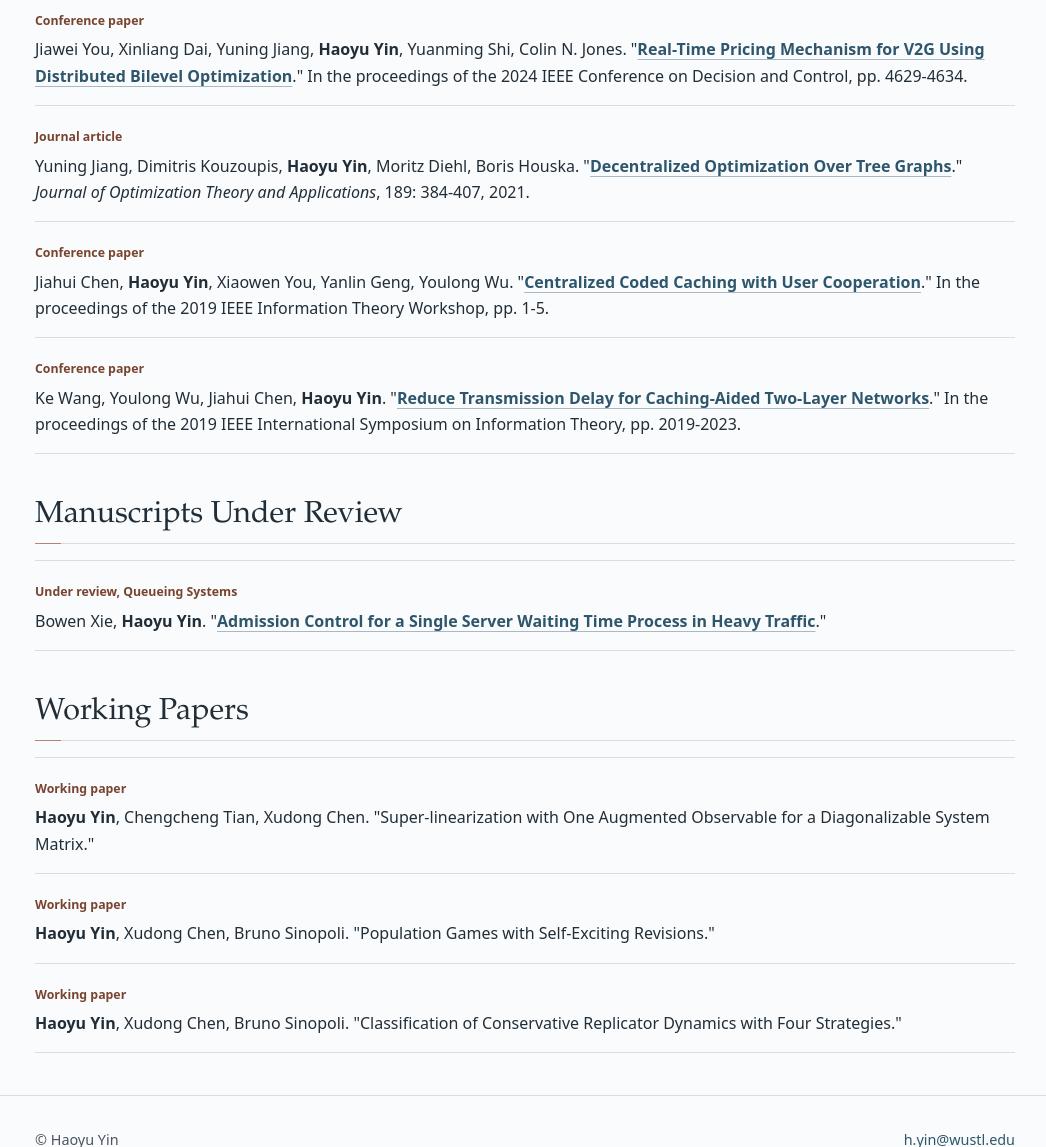
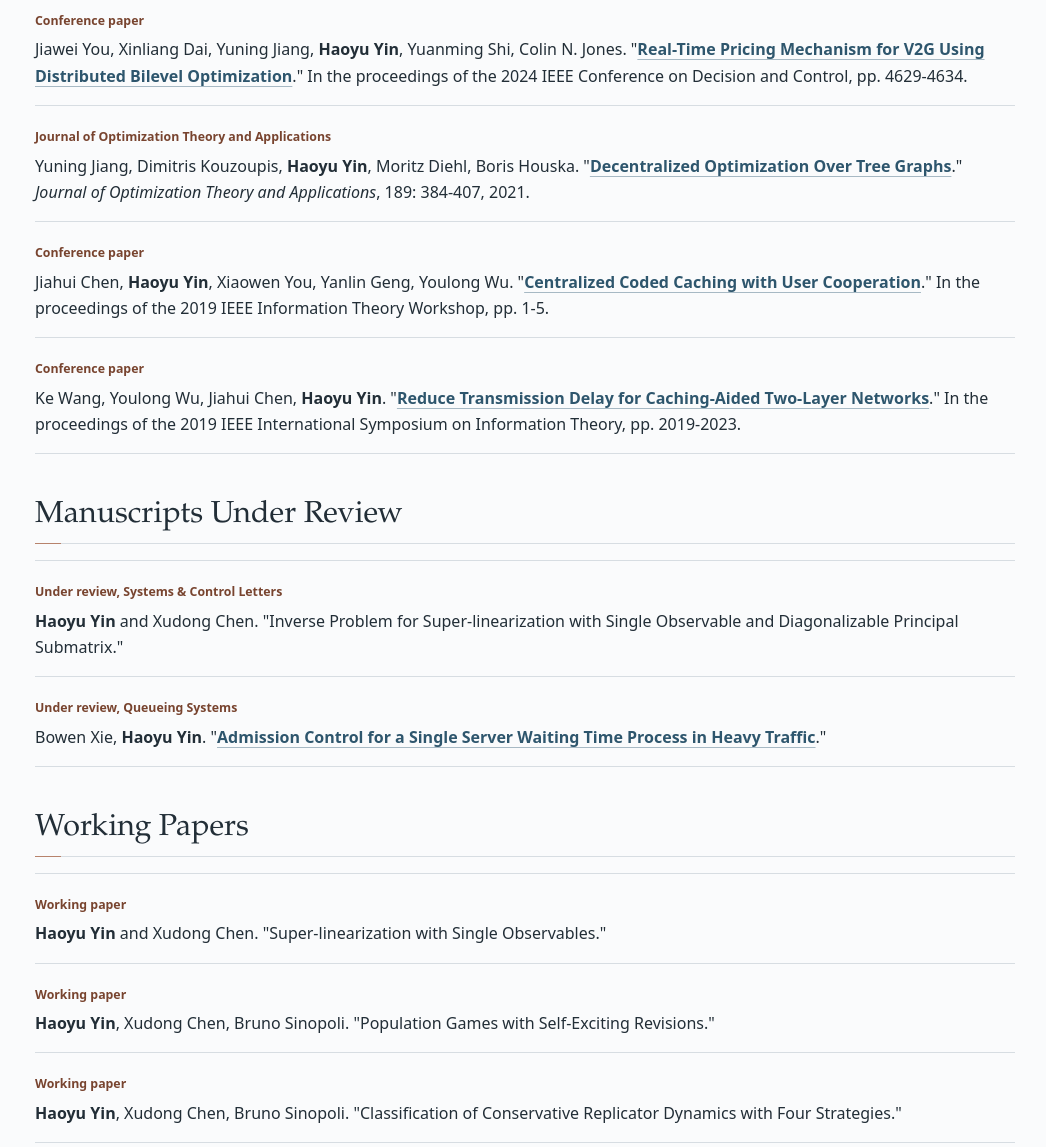
Before and after one commit to yin-hy/yin-hy.github.io, a plain HTML site: page research.html in a window 1280 px wide. Shown: the part 900-2047 px from the top of the page, without its empty margins (115-1161 px from the left). Drawn offline with Linux system fonts and the light colour scheme.

Commit message:
updated research

```diff
--- a/research.html
+++ b/research.html
@@ -37,7 +37,7 @@
         <h2>Published and Accepted Papers</h2>
         <div class="research-list">
         <article class="publication">
-          <span class="status">Journal article</span>
+          <span class="status">Systems &amp; Control Letters</span>
           <p><strong>Haoyu Yin</strong>, Xudong Chen, Bruno Sinopoli. "<a class="text-link" href="https://doi.org/10.1016/j.sysconle.2025.106326">On Zero-Sum Game Representation for Replicator Dynamics</a>." <em>Systems &amp; Control Letters</em>, 208: 106326, 2026.</p>
         </article>
         <article class="publication">
@@ -57,7 +57,7 @@
           <p>Jiawei You, Xinliang Dai, Yuning Jiang, <strong>Haoyu Yin</strong>, Yuanming Shi, Colin N. Jones. "<a class="text-link" href="https://doi.org/10.1109/CDC56724.2024.10886533">Real-Time Pricing Mechanism for V2G Using Distributed Bilevel Optimization</a>." In the proceedings of the 2024 IEEE Conference on Decision and Control, pp. 4629-4634.</p>
         </article>
         <article class="publication">
-          <span class="status">Journal article</span>
+          <span class="status">Journal of Optimization Theory and Applications</span>
           <p>Yuning Jiang, Dimitris Kouzoupis, <strong>Haoyu Yin</strong>, Moritz Diehl, Boris Houska. "<a class="text-link" href="https://doi.org/10.1007/s10957-021-01828-9">Decentralized Optimization Over Tree Graphs</a>." <em>Journal of Optimization Theory and Applications</em>, 189: 384-407, 2021.</p>
         </article>
         <article class="publication">
@@ -75,6 +75,10 @@
         <h2>Manuscripts Under Review</h2>
         <div class="research-list">
         <article class="publication">
+          <span class="status">Under review, Systems &amp; Control Letters</span>
+          <p><strong>Haoyu Yin</strong> and Xudong Chen. "Inverse Problem for Super-linearization with Single Observable and Diagonalizable Principal Submatrix."</p>
+        </article>
+        <article class="publication">
           <span class="status">Under review, Queueing Systems</span>
           <p>Bowen Xie, <strong>Haoyu Yin</strong>. "<a class="text-link" href="https://arxiv.org/abs/2212.05674v3">Admission Control for a Single Server Waiting Time Process in Heavy Traffic</a>."</p>
         </article>
@@ -86,7 +90,7 @@
         <div class="research-list">
         <article class="publication">
           <span class="status">Working paper</span>
-          <p><strong>Haoyu Yin</strong>, Chengcheng Tian, Xudong Chen. "Super-linearization with One Augmented Observable for a Diagonalizable System Matrix."</p>
+          <p><strong>Haoyu Yin</strong> and Xudong Chen. "Super-linearization with Single Observables."</p>
         </article>
         <article class="publication">
           <span class="status">Working paper</span>
```
Also changed, not shown: index.html (+4 -0 lines), 1 other file.
